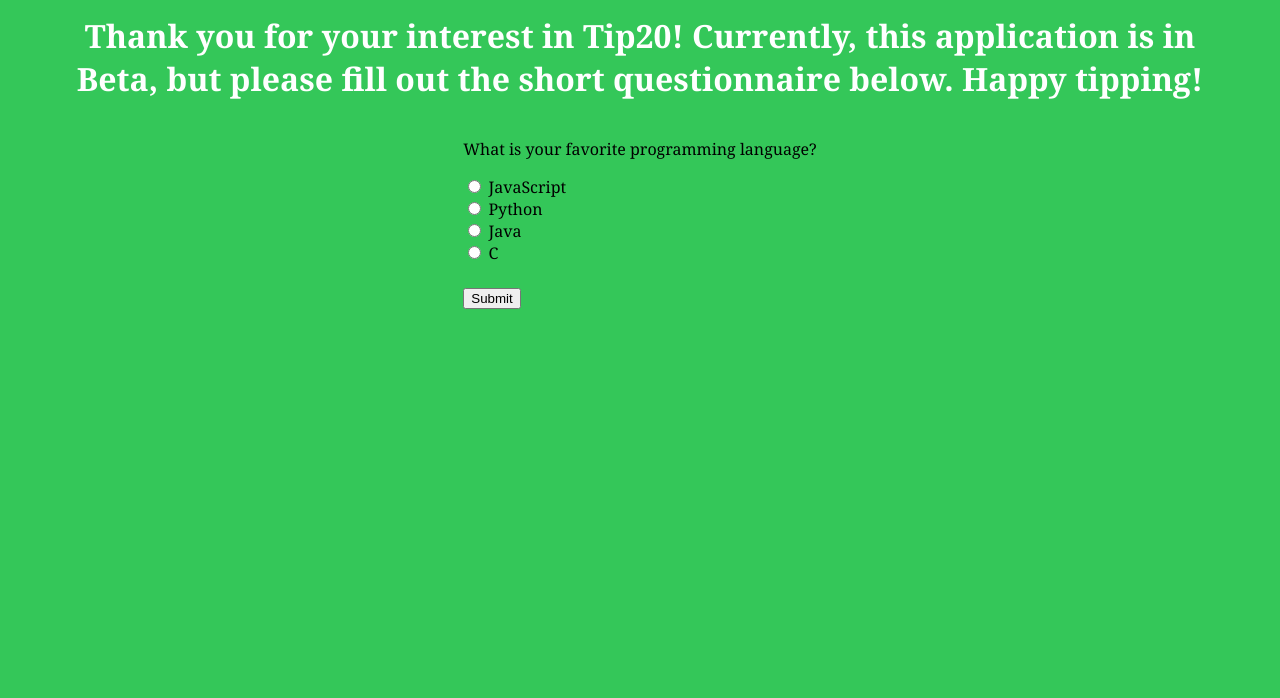
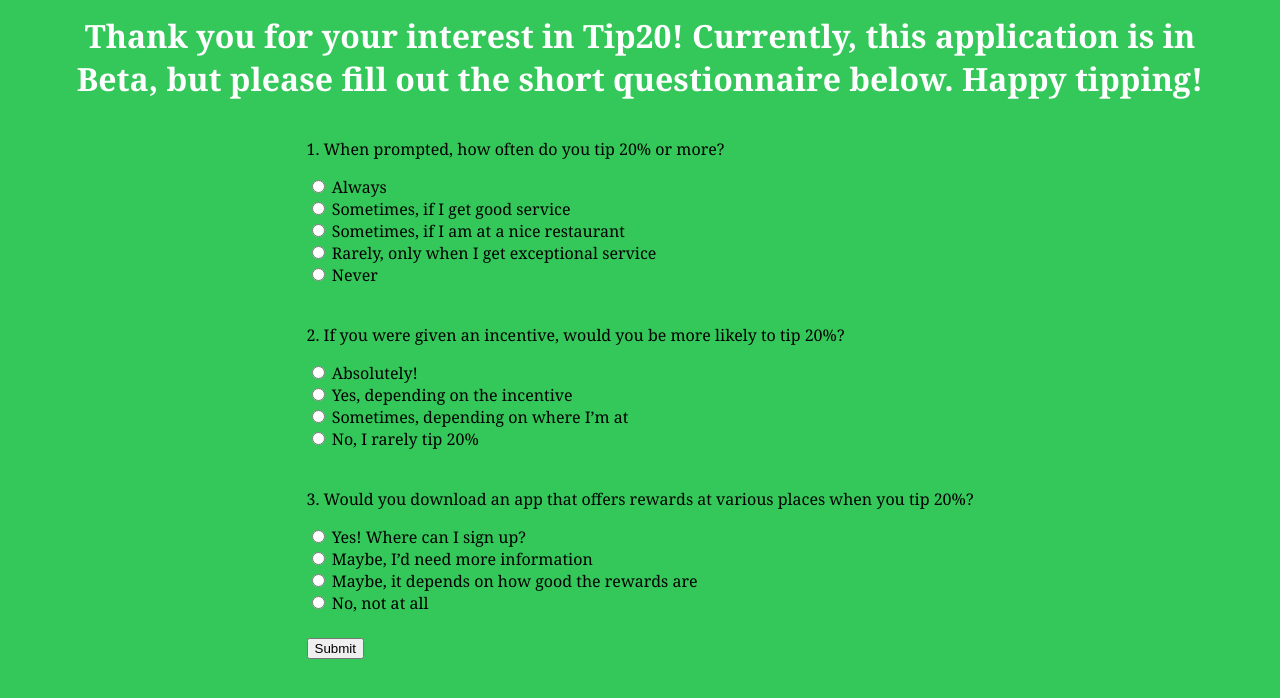
Before and after one commit to njcobb/tip20base, a plain HTML site: page index.html in a window 1280 px wide. Shown: the part 172-870 px from the top of the page. Drawn offline with Linux system fonts and the light colour scheme; no server answers.

Commit message:
Added Questions & Style Update

```diff
--- a/index.html
+++ b/index.html
@@ -15,19 +15,54 @@
     </header>
     <section>
         <form id="pollForm">
-            <p>What is your favorite programming language?</p>
+            <!-- Question 1 -->
+            <p>1. When prompted, how often do you tip 20% or more?</p>
             <label>
-                <input type="radio" name="vote" value="JavaScript"> JavaScript
+                <input type="radio" name="q1" value="Always"> Always
             </label><br>
             <label>
-                <input type="radio" name="vote" value="Python"> Python
+                <input type="radio" name="q1" value="SometimesGoodService"> Sometimes, if I get good service
             </label><br>
             <label>
-                <input type="radio" name="vote" value="Java"> Java
+                <input type="radio" name="q1" value="SometimesNiceRestaurant"> Sometimes, if I am at a nice restaurant
             </label><br>
             <label>
-                <input type="radio" name="vote" value="C"> C
+                <input type="radio" name="q1" value="RarelyExceptionalService"> Rarely, only when I get exceptional service
+            </label><br>
+            <label>
+                <input type="radio" name="q1" value="Never"> Never
             </label><br><br>
+
+            <!-- Question 2 -->
+            <p>2. If you were given an incentive, would you be more likely to tip 20%?</p>
+            <label>
+                <input type="radio" name="q2" value="Absolutely"> Absolutely!
+            </label><br>
+            <label>
+                <input type="radio" name="q2" value="YesIncentive"> Yes, depending on the incentive
+            </label><br>
+            <label>
+                <input type="radio" name="q2" value="SometimesWhereAt"> Sometimes, depending on where I’m at
+            </label><br>
+            <label>
+                <input type="radio" name="q2" value="NoRarelyTip"> No, I rarely tip 20%
+            </label><br><br>
+
+            <!-- Question 3 -->
+            <p>3. Would you download an app that offers rewards at various places when you tip 20%?</p>
+            <label>
+                <input type="radio" name="q3" value="YesSignUp"> Yes! Where can I sign up?
+            </label><br>
+            <label>
+                <input type="radio" name="q3" value="MaybeNeedInfo"> Maybe, I’d need more information
+            </label><br>
+            <label>
+                <input type="radio" name="q3" value="MaybeRewards"> Maybe, it depends on how good the rewards are
+            </label><br>
+            <label>
+                <input type="radio" name="q3" value="NoNotAtAll"> No, not at all
+            </label><br><br>
+
             <button type="submit">Submit</button>
         </form>
         <div id="results" style="display:none;">
--- a/style.css
+++ b/style.css
@@ -22,5 +22,5 @@
 }
 
 h1 {
-    color: #fff; /* Ensure the text is readable against the green background */
+    color: #fff;                  /* Change header color (white) */
 }
```
